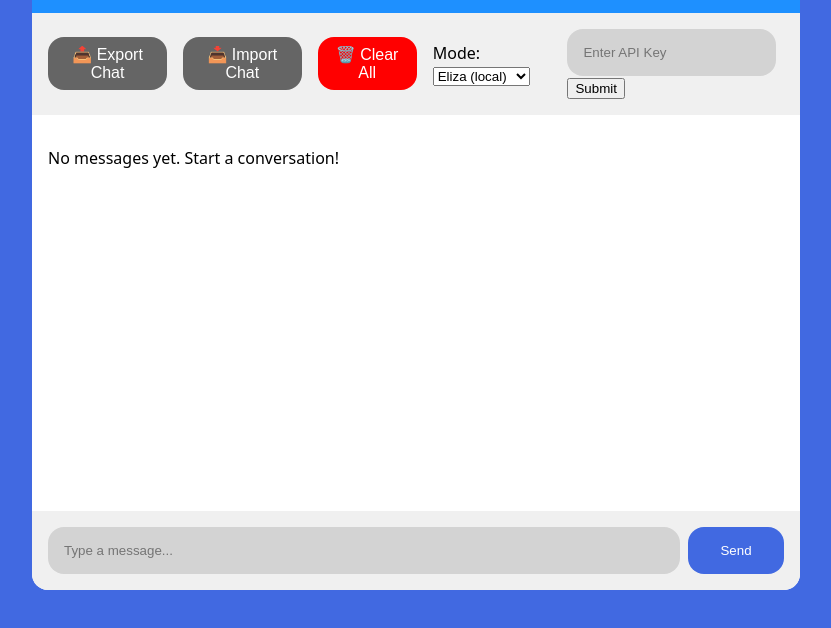
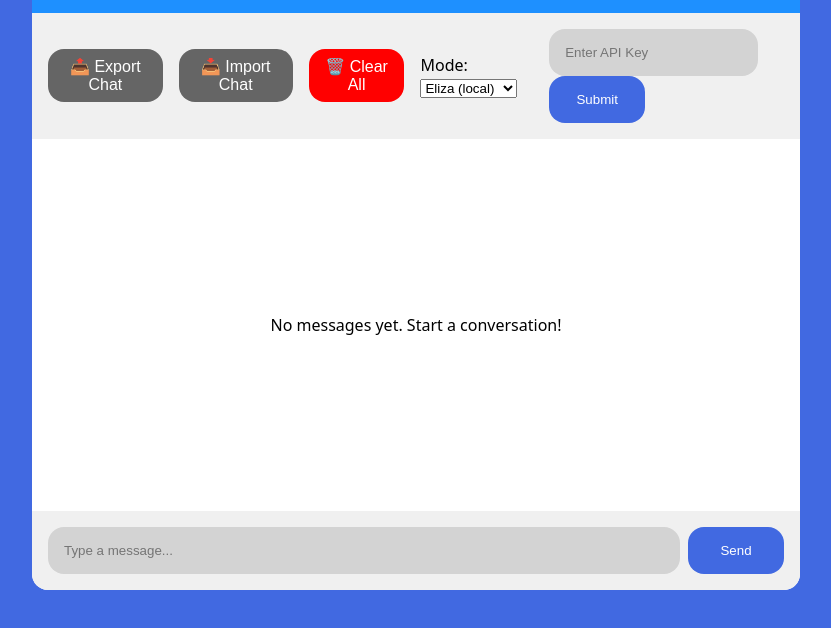
Before and after one commit to joekaihaynes/lab8-ai-services, a plain HTML site: page src/index.html in a window 1280 px wide. Shown: the part 170-798 px from the top of the page, without its empty margins (224-1055 px from the left). Drawn offline with Linux system fonts and the light colour scheme.

Commit message:
chore: fixed styling issues

```diff
--- a/src/styles.css
+++ b/src/styles.css
@@ -177,3 +177,18 @@ input{
     cursor : pointer;
     border: none;
 }
+
+#api-input button{
+    padding: 1rem;
+    min-width: 6rem;
+    border-radius: var(--radius);
+    color: white;
+    background-color: royalblue;
+    cursor : pointer;
+    border: none;
+}
+
+.empty-convo{
+    margin: auto;
+    text-align: center;
+}
```
Also changed, not shown: r-n-d/README.md (added).
